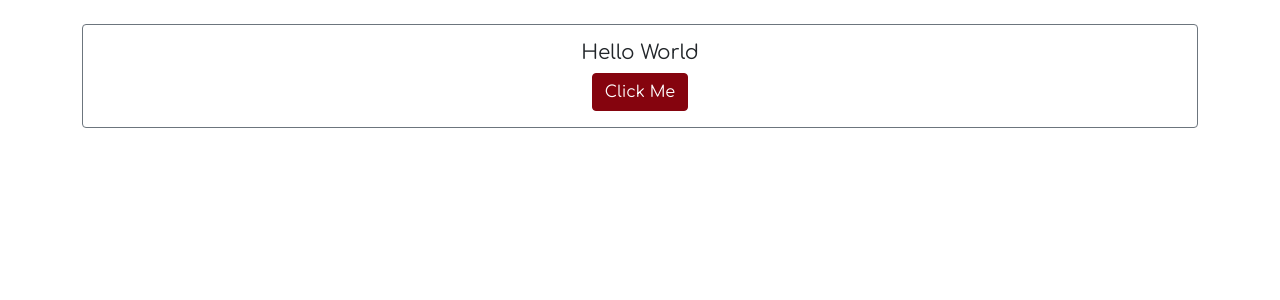
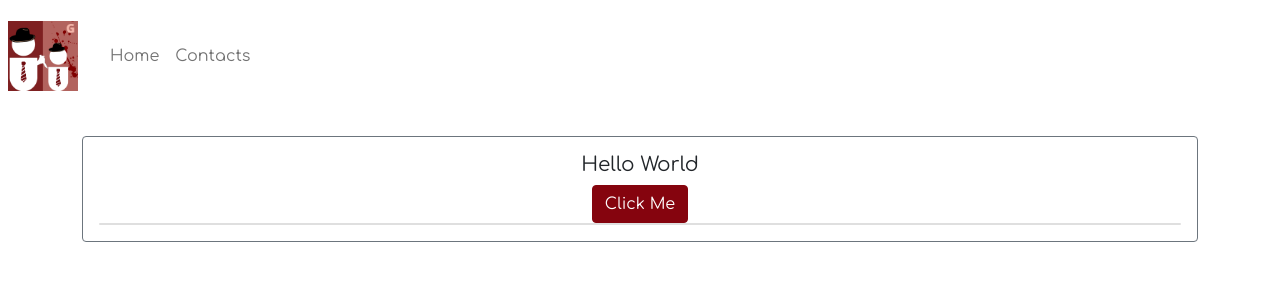
Before and after one commit to scott2000jones/stacshack-2022, a React (Create React App) app in the folder gui/: page / in a window 1280 px wide. Shown: the top 300 px of the page. Built offline with nearby package versions, Linux system fonts and the light colour scheme.

Commit message:
navbar added

```diff
--- a/gui/src/App.js
+++ b/gui/src/App.js
@@ -4,12 +4,14 @@ import Welcome from "./Components/Welcome";
 import Login from "./Components/Login";
 import Contacts from "./Components/Contacts";
 import Call from "./Components/Call";
+import Navigation from './Components/Navigation';
 
 import { BrowserRouter as Router, Route, Switch } from "react-router-dom";
 
 function App() {
   return (
     <Router>
+      <Route component={Navigation}/>
     <div className="App h-100">
 
         {/* <Route component={HeaderBar}/> */}
--- /dev/null
+++ b/gui/src/Components/Navigation.jsx
@@ -0,0 +1,43 @@
+import React, { Component } from 'react';
+import Navbar from "react-bootstrap/Navbar";
+import Nav from "react-bootstrap/Nav";
+import NavDropdown from "react-bootstrap/NavDropdown";
+import { Link } from "react-router-dom";
+import logo from "../images/logo.png";
+
+
+class Navigation extends Component {
+    state = {  }
+
+
+
+    render() {
+        return (
+            <Navbar>
+                <Navbar.Brand  as={Link} to="/">
+                  <img
+                    alt=""
+                    src={logo}
+                    width="70"
+                    height="70"
+                    className="d-inline-block align-center m-2"
+                  />{" "}
+                </Navbar.Brand>
+
+                <Navbar.Toggle aria-controls="basic-navbar-nav" />
+            <Navbar.Collapse id="basic-navbar-nav">
+            <Nav className="mr-auto">
+              <Nav.Link as={Link} to="/home">
+                Home
+              </Nav.Link>
+              <Nav.Link as={Link} to="/contacts">
+                Contacts
+              </Nav.Link>
+            </Nav>
+            </Navbar.Collapse>
+            </Navbar>
+        );
+    }
+}
+
+export default Navigation;
--- a/gui/src/Components/Welcome.jsx
+++ b/gui/src/Components/Welcome.jsx
@@ -12,6 +12,10 @@ class Welcome extends Component {
             <Card.Body>
                 <Card.Title>Hello World</Card.Title>
                 <Button variant="primary">Click Me</Button>
+
+                <Card>
+
+                </Card>
             </Card.Body>
         </Card>
         );
```
Also changed, not shown: gui/src/images/logo.png (added).
